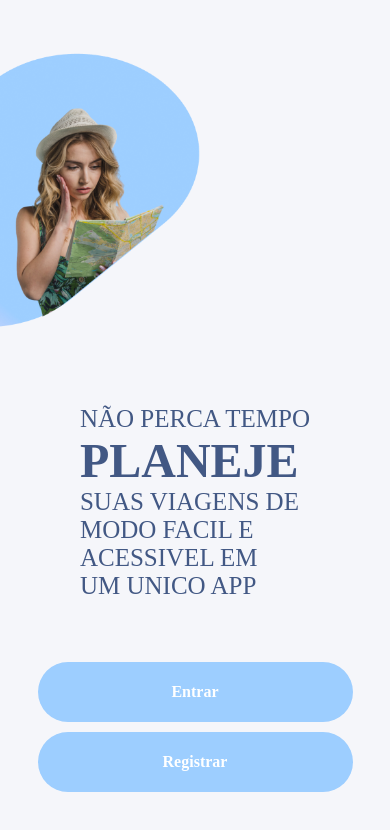
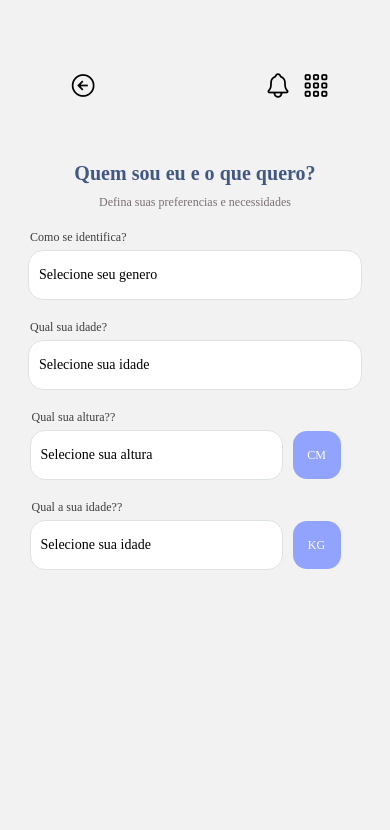
Before and after one commit to bellujrb/copastur-fiap, a React Native app: screen /info1 in a window 390 px wide. Shown: the top 830 px of the page. Built offline with nearby package versions, Linux system fonts and the light colour scheme.

Commit message:
copastur-fiap

```diff
--- a/src/components/home/button.tsx
+++ b/src/components/home/button.tsx
@@ -4,13 +4,16 @@ import { homebutton } from '../../style/header/style';
 
 interface Props {
     name: string;
+    destiny: any;
 }
 
 export default function ButtonHome(props: Props){
 
     return (
-        <TouchableOpacity style={homebutton.minibutton}>
+        <TouchableOpacity style={homebutton.minibutton} onPress={props.destiny}>
             <Text style={{
+                fontFamily: 'General Sans',
+                fontSize: 10,
                 color: 'white'
             }}>{props.name}</Text>
         </TouchableOpacity>
--- /dev/null
+++ b/src/components/info/inputspecial.tsx
@@ -0,0 +1,28 @@
+import React from "react";
+import { View, Text, TextInput } from "react-native";
+import { inputS } from "../../style/info/style";
+
+interface Props {
+    name: string;
+    placeholder: string;
+    type: string;
+}
+
+export function InputSpecial (props: Props){
+
+    return (
+        <View style={inputS.container}>
+            <View style={inputS.spaceinputs}>
+                <Text style={inputS.textinput}>{props.name}</Text>
+
+                <TextInput
+                placeholder={props.placeholder}
+                style={inputS.input}/>
+            </View>
+
+            <View style={inputS.cubetype}>
+                <Text style={inputS.cubetext}>{props.type}</Text>
+            </View>
+        </View>
+    )
+}
--- a/src/navigation/index.tsx
+++ b/src/navigation/index.tsx
@@ -2,16 +2,18 @@ import React from "react";
 import { NavigationContainer } from "@react-navigation/native";
 import { createStackNavigator } from "@react-navigation/stack";
 import Welcome from "../screens/welcome";
-import Auth from "../screens/auth/register";
 import Login from "../screens/auth/login";
 import Register from "../screens/auth/register";
 import Home from "../screens/home";
+import Info from "../screens/info";
 
 export type RootStackParams = {
     welcome: undefined;
     login: undefined;
     register: undefined;
     home: undefined;
+    info1: undefined;
+    info2: undefined
 }
 
 const Stack = createStackNavigator<RootStackParams>();
@@ -52,6 +54,14 @@ export default function Screens(){
                         headerShown: false
                     }}
                 />
+
+                <Stack.Screen
+                    name="info1"
+                    component={Info}
+                    options={{
+                        headerShown: false
+                    }}
+                />
             </Stack.Navigator>
         </NavigationContainer>
     )
--- a/src/screens/auth/login/index.tsx
+++ b/src/screens/auth/login/index.tsx
@@ -4,7 +4,7 @@ import { register } from '../../../style/auth/style';
 import { Input } from '../../../components/global/input';
 import { global, input } from '../../../style/global/style';
 import Button from '../../../components/global/button';
-import { confirmregister, loginbutton } from '../../../constants/string';
+import { loginbutton } from '../../../constants/string';
 import { RootStackParams } from '../../../navigation';
 import { StackNavigationProp } from '@react-navigation/stack';
 import { useNavigation } from '@react-navigation/native';
--- a/src/screens/home/index.tsx
+++ b/src/screens/home/index.tsx
@@ -6,9 +6,14 @@ import { global } from '../../style/global/style';
 import ButtonHome from '../../components/home/button';
 import { LinearGradient } from 'expo-linear-gradient';
 import my from '../../assets/images/my.png';
+import { RootStackParams } from '../../navigation';
+import { StackNavigationProp } from '@react-navigation/stack';
+import { useNavigation } from '@react-navigation/native';
 
 
 export default function Home(){
+
+    const nav = useNavigation<StackNavigationProp<RootStackParams>>();
 
     return (
         <View>
@@ -40,7 +45,9 @@ export default function Home(){
                 width: '55%'
             }}>
                 <Text style={homebutton.title}>Quem eu sou? O que eu quero?</Text>
-                <ButtonHome name='Definir'/>
+                <ButtonHome name='Definir' destiny={() => {
+                    nav.navigate('info1')
+                }}/>
             </View>
 
             <Image source={my} style={homebutton.img}/>
--- /dev/null
+++ b/src/screens/info/index.tsx
@@ -0,0 +1,84 @@
+import React from 'react';
+import { View, Text, TouchableOpacity, SafeAreaView } from 'react-native';
+import Ionicons from '@expo/vector-icons/Ionicons';
+import { header } from '../../style/header/style';
+import { global } from '../../style/global/style';
+import { Input } from '../../components/global/input';
+import { InputSpecial } from '../../components/info/inputspecial';
+
+export default function Info(){
+
+    return (
+        <SafeAreaView>
+
+            {/* Header */}
+            <View style={header.top}>
+                <TouchableOpacity>
+                        <Ionicons name="arrow-back-circle-outline" size={28} color="black" style={header.spaceicon}/>
+                </TouchableOpacity>
+
+                <View style={global.row}>
+                    <TouchableOpacity>
+                            <Ionicons name="notifications-outline" size={28} color="black" style={header.spaceicon}/>
+                    </TouchableOpacity>
+                    <TouchableOpacity>
+                            <Ionicons name="apps-outline" size={28} color="black" style={header.spaceicon}/>
+                    </TouchableOpacity>
+                </View>
+            </View>
+            {/* Header End */}
+
+            <View style={{
+                justifyContent: 'center',
+                alignItems: 'center',
+            }}>
+
+                <Text style={{
+                    fontFamily: 'General Sans',
+                    fontWeight: '700',
+                    fontSize: 20,
+
+                    letterSpacing: 0.02,
+
+                    color: '#425884'
+                }}>Quem sou eu e o que quero?</Text>
+                <Text style={{
+                    marginTop: 10,
+
+                    fontFamily: 'General Sans',
+                    fontWeight: '400',
+                    fontSize: 12,
+
+                    letterSpacing: 0.02,
+
+                    color: '#7B6F72'
+                }}>Defina suas preferencias e necessidades</Text>
+                <View style={{
+                    marginTop: 10,
+                }}/>
+
+                <Input name='Como se identifica?'
+                    placeholder='Selecione seu genero'
+                />
+
+                <Input name='Qual sua idade?'
+                    placeholder='Selecione sua idade'
+                />
+
+                <View style={{
+                    marginRight: 30
+                }}>
+                    <InputSpecial name='Qual sua altura??'
+                        placeholder='Selecione sua altura'
+                        type='CM'
+                    />
+
+                    <InputSpecial name='Qual a sua idade??'
+                        placeholder='Selecione sua idade'
+                        type='KG'
+                    />
+                </View>
+            </View>
+        </SafeAreaView>
+    )
+}
--- /dev/null
+++ b/src/style/info/style.tsx
@@ -0,0 +1,58 @@
+import React from 'react';
+import { StyleSheet } from 'react-native';
+
+export const inputS = StyleSheet.create({
+    container:{
+        flexDirection: 'row',
+        justifyContent: 'center',
+        alignItems: 'center'
+    },
+    spaceinputs:{
+        margin: 10,
+    },
+    textinput:{
+        fontFamily: 'Poppins',
+
+        fontWeight: '300',
+        fontSize: 12,
+
+        letterSpacing: 0.03,
+        color: '#3D3D3D',
+
+        marginBottom: 5,
+        marginLeft: 2
+    },
+    input:{
+        width: 253,
+        height: 50,
+        backgroundColor: '#FFFFFF',
+        borderRadius: 15,
+        borderColor: '#DFE2E5',
+        borderWidth: 1,
+
+        fontFamily: 'Poppins',
+        fontWeight: '400',
+        fontSize: 14,
+
+        padding: 10,
+    },
+    cubetype:{
+        marginTop: 20,
+        width: 48,
+        height: 48,
+
+        borderRadius: 14,
+
+        backgroundColor: '#92A3FD',
+
+        justifyContent: 'center',
+        alignItems: 'center'
+    },
+    cubetext:{
+        fontFamily: 'General Sans',
+        fontWeight: '500',
+        fontSize: 12,
+
+        color: '#FFFFFF'
+    }
+})
```
